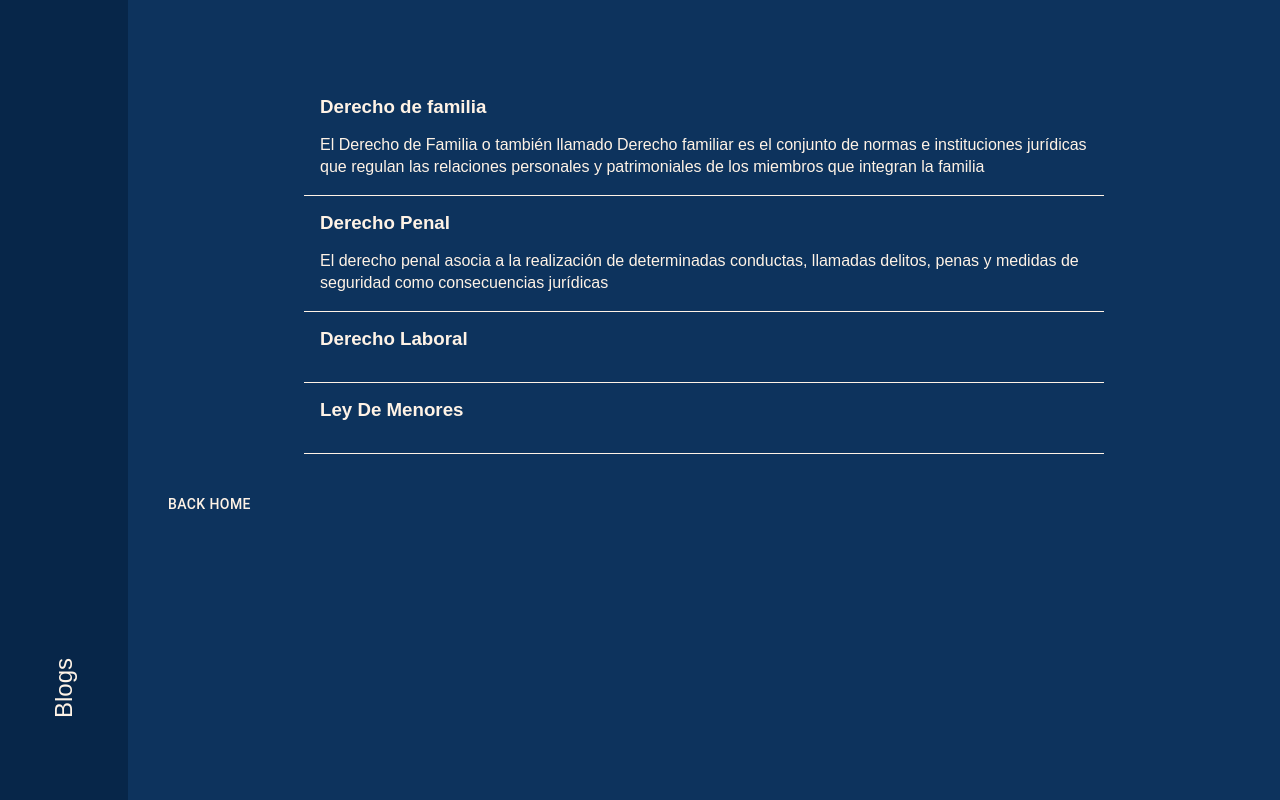
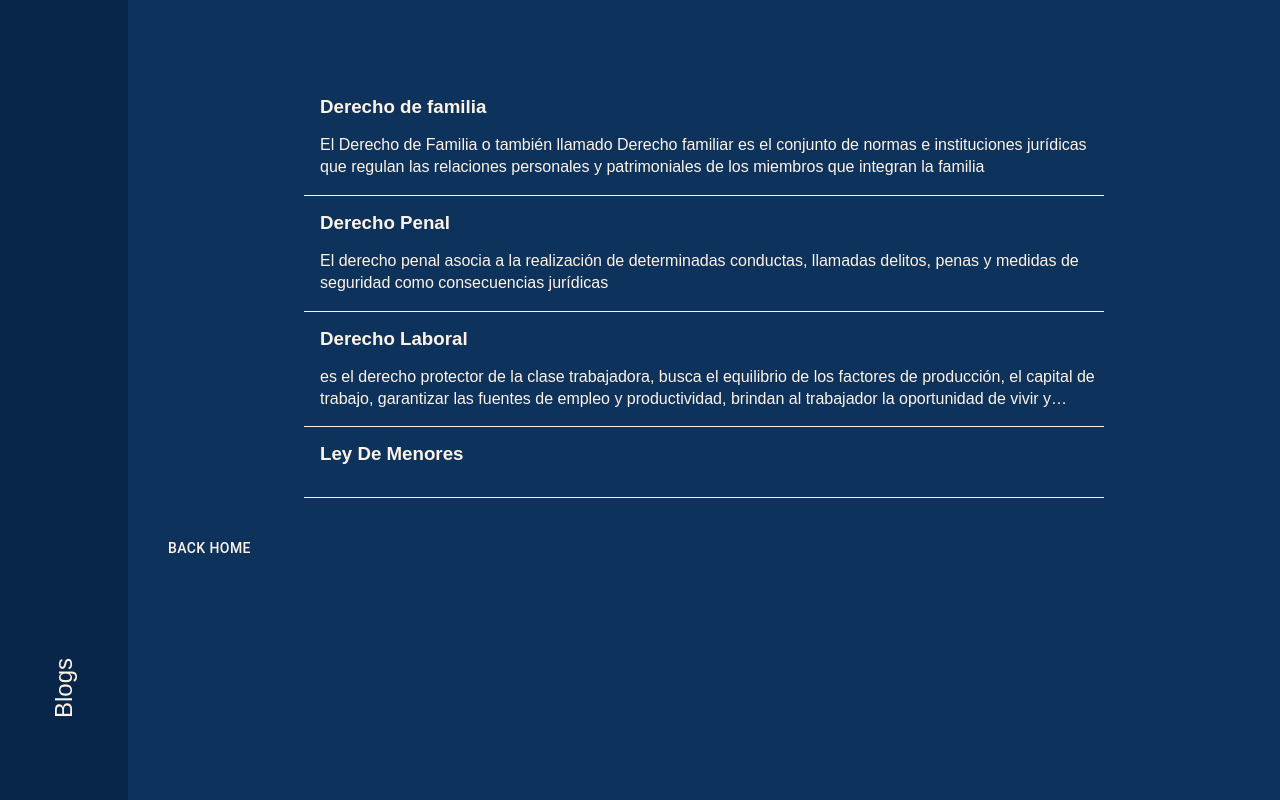
Before and after one commit to alejandrapalaciolaw/ap-consulting, a Next.js app: page /blogs in a window 1280 px wide. Built offline with nearby package versions, Linux system fonts and the light colour scheme.

Commit message:
Update blogs.js

```diff
--- a/data/blogs.js
+++ b/data/blogs.js
@@ -18,7 +18,7 @@ const blogs = [
     id: "blog_003",
     title: "Derecho Laboral",
     description:
-      "",
+      "es el derecho protector de la clase trabajadora, busca el equilibrio de los factores de producción, el capital de trabajo, garantizar las fuentes de empleo y  productividad, brindan al trabajador la oportunidad de vivir y ofrecerle a su familia una vida plena.",
     image:
       "https://images.unsplash.com/photo-1454165804606-c3d57bc86b40?ixid=MnwxMjA3fDB8MHxwaG90by1wYWdlfHx8fGVufDB8fHx8&ixlib=rb-1.2.1&auto=format&fit=crop&w=1500&q=80",
   },
```
